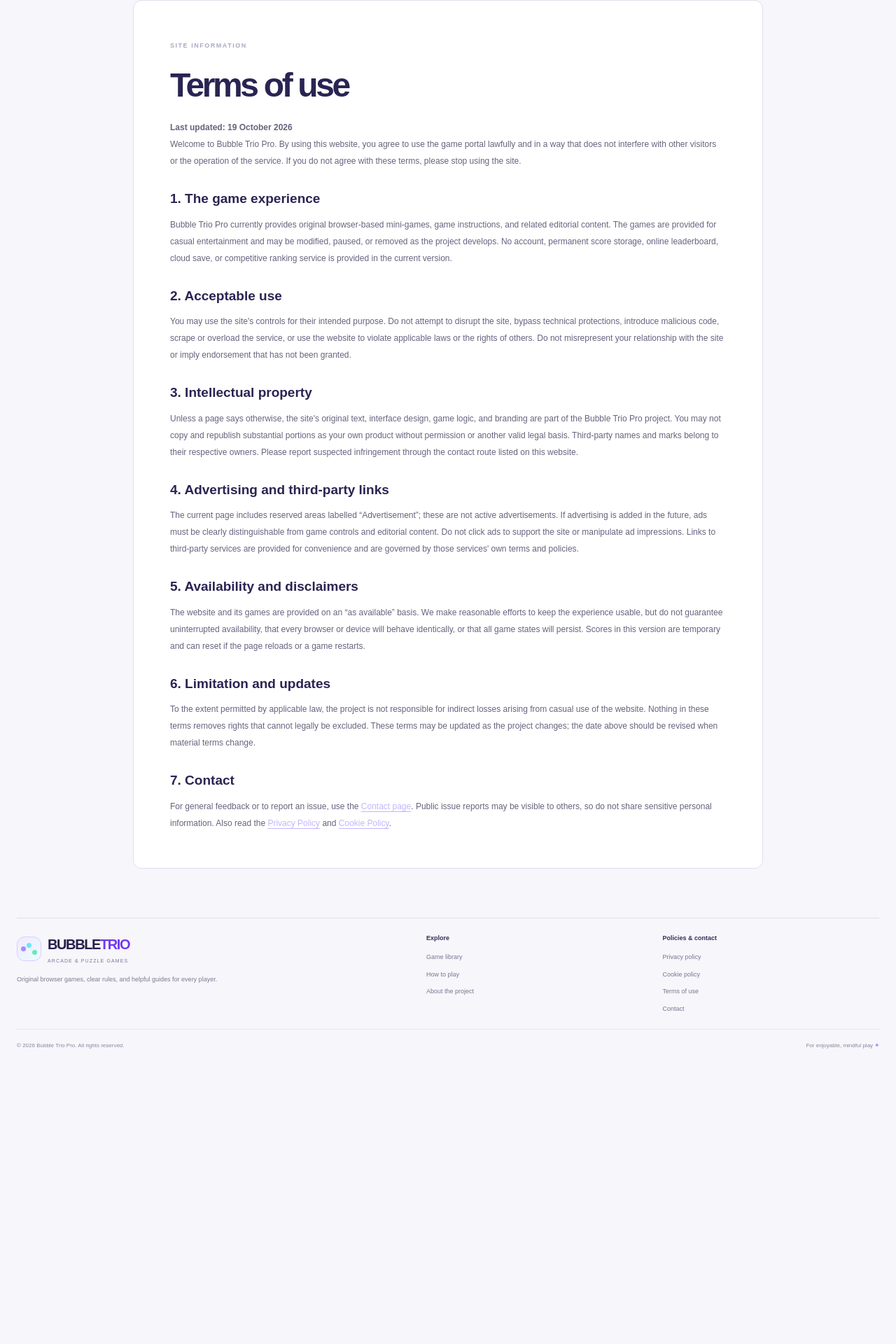
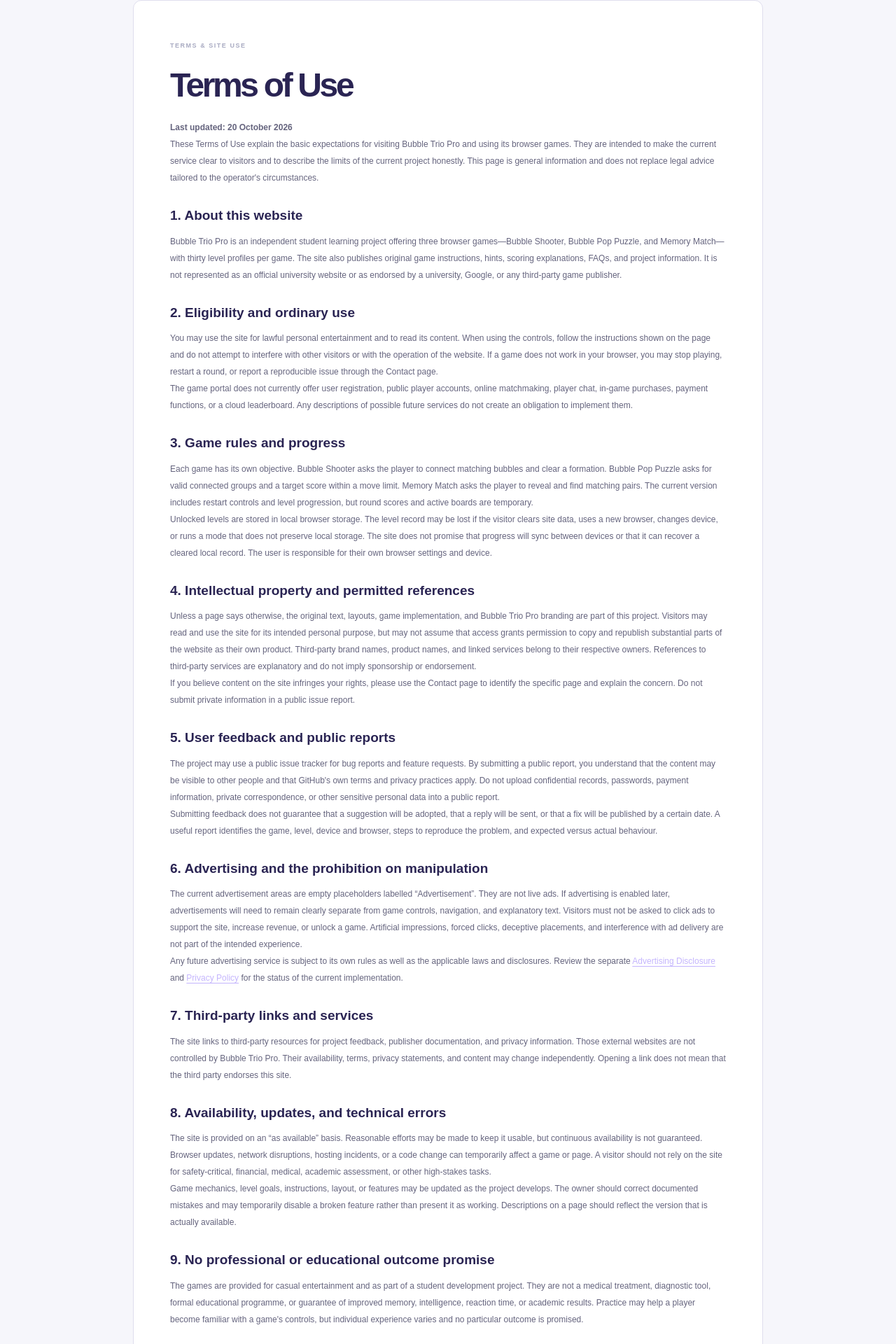
Before and after one commit to websiite01-tech/bubble-trio-pro, a Next.js app: page /terms in a window 1280 px wide. Shown: the part 115-2035 px from the top of the page at 70% size. Before the commit the page ends 1632 px from the top, so only its background shows below. Built offline with nearby package versions, Linux system fonts and the light colour scheme; no server answers.

Commit message:
policy: expand terms of use for games, content, advertising and site availability

```diff
--- a/app/terms/page.js
+++ b/app/terms/page.js
@@ -1,29 +1,59 @@
+import { siteConfig } from "../site-config";
+
 export const metadata = {
   title: "Terms of Use",
-  description: "Terms for using Bubble Trio Pro browser games and website content."
+  description: "Terms of Use for the Bubble Trio Pro game portal, including game progress, intellectual property, responsible use, advertising placeholders, third-party links and site availability."
 };
 
 export default function TermsPage() {
   return (
-    <article className="content-page">
-      <span className="eyebrow">SITE INFORMATION</span>
-      <h1>Terms of use</h1>
-      <p><strong>Last updated: 19 October 2026</strong></p>
-      <p>Welcome to Bubble Trio Pro. By using this website, you agree to use the game portal lawfully and in a way that does not interfere with other visitors or the operation of the service. If you do not agree with these terms, please stop using the site.</p>
-      <h2>1. The game experience</h2>
-      <p>Bubble Trio Pro currently provides original browser-based mini-games, game instructions, and related editorial content. The games are provided for casual entertainment and may be modified, paused, or removed as the project develops. No account, permanent score storage, online leaderboard, cloud save, or competitive ranking service is provided in the current version.</p>
-      <h2>2. Acceptable use</h2>
-      <p>You may use the site's controls for their intended purpose. Do not attempt to disrupt the site, bypass technical protections, introduce malicious code, scrape or overload the service, or use the website to violate applicable laws or the rights of others. Do not misrepresent your relationship with the site or imply endorsement that has not been granted.</p>
-      <h2>3. Intellectual property</h2>
-      <p>Unless a page says otherwise, the site's original text, interface design, game logic, and branding are part of the Bubble Trio Pro project. You may not copy and republish substantial portions as your own product without permission or another valid legal basis. Third-party names and marks belong to their respective owners. Please report suspected infringement through the contact route listed on this website.</p>
-      <h2>4. Advertising and third-party links</h2>
-      <p>The current page includes reserved areas labelled “Advertisement”; these are not active advertisements. If advertising is added in the future, ads must be clearly distinguishable from game controls and editorial content. Do not click ads to support the site or manipulate ad impressions. Links to third-party services are provided for convenience and are governed by those services' own terms and policies.</p>
-      <h2>5. Availability and disclaimers</h2>
-      <p>The website and its games are provided on an “as available” basis. We make reasonable efforts to keep the experience usable, but do not guarantee uninterrupted availability, that every browser or device will behave identically, or that all game states will persist. Scores in this version are temporary and can reset if the page reloads or a game restarts.</p>
-      <h2>6. Limitation and updates</h2>
-      <p>To the extent permitted by applicable law, the project is not responsible for indirect losses arising from casual use of the website. Nothing in these terms removes rights that cannot legally be excluded. These terms may be updated as the project changes; the date above should be revised when material terms change.</p>
-      <h2>7. Contact</h2>
-      <p>For general feedback or to report an issue, use the <a className="inline-link" href="/contact">Contact page</a>. Public issue reports may be visible to others, so do not share sensitive personal information. Also read the <a className="inline-link" href="/privacy">Privacy Policy</a> and <a className="inline-link" href="/cookie-policy">Cookie Policy</a>.</p>
+    <article className="content-page longform-page">
+      <span className="eyebrow">TERMS & SITE USE</span>
+      <h1>Terms of Use</h1>
+      <p><strong>Last updated: {siteConfig.policyLastUpdated}</strong></p>
+      <p className="page-lead">These Terms of Use explain the basic expectations for visiting Bubble Trio Pro and using its browser games. They are intended to make the current service clear to visitors and to describe the limits of the current project honestly. This page is general information and does not replace legal advice tailored to the operator's circumstances.</p>
+
+      <h2>1. About this website</h2>
+      <p>Bubble Trio Pro is an independent student learning project offering three browser games—Bubble Shooter, Bubble Pop Puzzle, and Memory Match—with thirty level profiles per game. The site also publishes original game instructions, hints, scoring explanations, FAQs, and project information. It is not represented as an official university website or as endorsed by a university, Google, or any third-party game publisher.</p>
+
+      <h2>2. Eligibility and ordinary use</h2>
+      <p>You may use the site for lawful personal entertainment and to read its content. When using the controls, follow the instructions shown on the page and do not attempt to interfere with other visitors or with the operation of the website. If a game does not work in your browser, you may stop playing, restart a round, or report a reproducible issue through the Contact page.</p>
+      <p>The game portal does not currently offer user registration, public player accounts, online matchmaking, player chat, in-game purchases, payment functions, or a cloud leaderboard. Any descriptions of possible future services do not create an obligation to implement them.</p>
+
+      <h2>3. Game rules and progress</h2>
+      <p>Each game has its own objective. Bubble Shooter asks the player to connect matching bubbles and clear a formation. Bubble Pop Puzzle asks for valid connected groups and a target score within a move limit. Memory Match asks the player to reveal and find matching pairs. The current version includes restart controls and level progression, but round scores and active boards are temporary.</p>
+      <p>Unlocked levels are stored in local browser storage. The level record may be lost if the visitor clears site data, uses a new browser, changes device, or runs a mode that does not preserve local storage. The site does not promise that progress will sync between devices or that it can recover a cleared local record. The user is responsible for their own browser settings and device.</p>
+
+      <h2>4. Intellectual property and permitted references</h2>
+      <p>Unless a page says otherwise, the original text, layouts, game implementation, and Bubble Trio Pro branding are part of this project. Visitors may read and use the site for its intended personal purpose, but may not assume that access grants permission to copy and republish substantial parts of the website as their own product. Third-party brand names, product names, and linked services belong to their respective owners. References to third-party services are explanatory and do not imply sponsorship or endorsement.</p>
+      <p>If you believe content on the site infringes your rights, please use the Contact page to identify the specific page and explain the concern. Do not submit private information in a public issue report.</p>
+
+      <h2>5. User feedback and public reports</h2>
+      <p>The project may use a public issue tracker for bug reports and feature requests. By submitting a public report, you understand that the content may be visible to other people and that GitHub's own terms and privacy practices apply. Do not upload confidential records, passwords, payment information, private correspondence, or other sensitive personal data into a public report.</p>
+      <p>Submitting feedback does not guarantee that a suggestion will be adopted, that a reply will be sent, or that a fix will be published by a certain date. A useful report identifies the game, level, device and browser, steps to reproduce the problem, and expected versus actual behaviour.</p>
+
+      <h2>6. Advertising and the prohibition on manipulation</h2>
+      <p>The current advertisement areas are empty placeholders labelled “Advertisement”. They are not live ads. If advertising is enabled later, advertisements will need to remain clearly separate from game controls, navigation, and explanatory text. Visitors must not be asked to click ads to support the site, increase revenue, or unlock a game. Artificial impressions, forced clicks, deceptive placements, and interference with ad delivery are not part of the intended experience.</p>
+      <p>Any future advertising service is subject to its own rules as well as the applicable laws and disclosures. Review the separate <a className="inline-link" href="/advertising-disclosure">Advertising Disclosure</a> and <a className="inline-link" href="/privacy">Privacy Policy</a> for the status of the current implementation.</p>
+
+      <h2>7. Third-party links and services</h2>
+      <p>The site links to third-party resources for project feedback, publisher documentation, and privacy information. Those external websites are not controlled by Bubble Trio Pro. Their availability, terms, privacy statements, and content may change independently. Opening a link does not mean that the third party endorses this site.</p>
+
+      <h2>8. Availability, updates, and technical errors</h2>
+      <p>The site is provided on an “as available” basis. Reasonable efforts may be made to keep it usable, but continuous availability is not guaranteed. Browser updates, network disruptions, hosting incidents, or a code change can temporarily affect a game or page. A visitor should not rely on the site for safety-critical, financial, medical, academic assessment, or other high-stakes tasks.</p>
+      <p>Game mechanics, level goals, instructions, layout, or features may be updated as the project develops. The owner should correct documented mistakes and may temporarily disable a broken feature rather than present it as working. Descriptions on a page should reflect the version that is actually available.</p>
+
+      <h2>9. No professional or educational outcome promise</h2>
+      <p>The games are provided for casual entertainment and as part of a student development project. They are not a medical treatment, diagnostic tool, formal educational programme, or guarantee of improved memory, intelligence, reaction time, or academic results. Practice may help a player become familiar with a game's controls, but individual experience varies and no particular outcome is promised.</p>
+
+      <h2>10. Disclaimers and limits</h2>
+      <p>To the extent permitted by applicable law, the site is offered without a promise that it will be uninterrupted, error-free, suitable for every device, or appropriate for a particular purpose. Nothing in these terms excludes consumer rights or other protections that cannot legally be excluded. The owner should seek legal advice before using this template as a final legal agreement for a commercial service.</p>
+
+      <h2>11. Changes to these terms</h2>
+      <p>These terms may be revised when the site, its content, or its integrations change. The owner maintains the public policy date through <code>app/site-config.js</code>. Material changes should be reflected in the document and communicated through the site where appropriate. Continued use after an update is subject to applicable law and any rights that cannot be waived.</p>
+
+      <h2>12. Contact and related policies</h2>
+      <p>For general feedback, bug reports, or questions about these terms, visit the <a className="inline-link" href="/contact">Contact page</a>. Also read the <a className="inline-link" href="/privacy">Privacy Policy</a>, <a className="inline-link" href="/cookie-policy">Cookie Policy</a>, <a className="inline-link" href="/advertising-disclosure">Advertising Disclosure</a>, and <a className="inline-link" href="/disclaimer">Disclaimer</a>.</p>
     </article>
   );
 }
```
